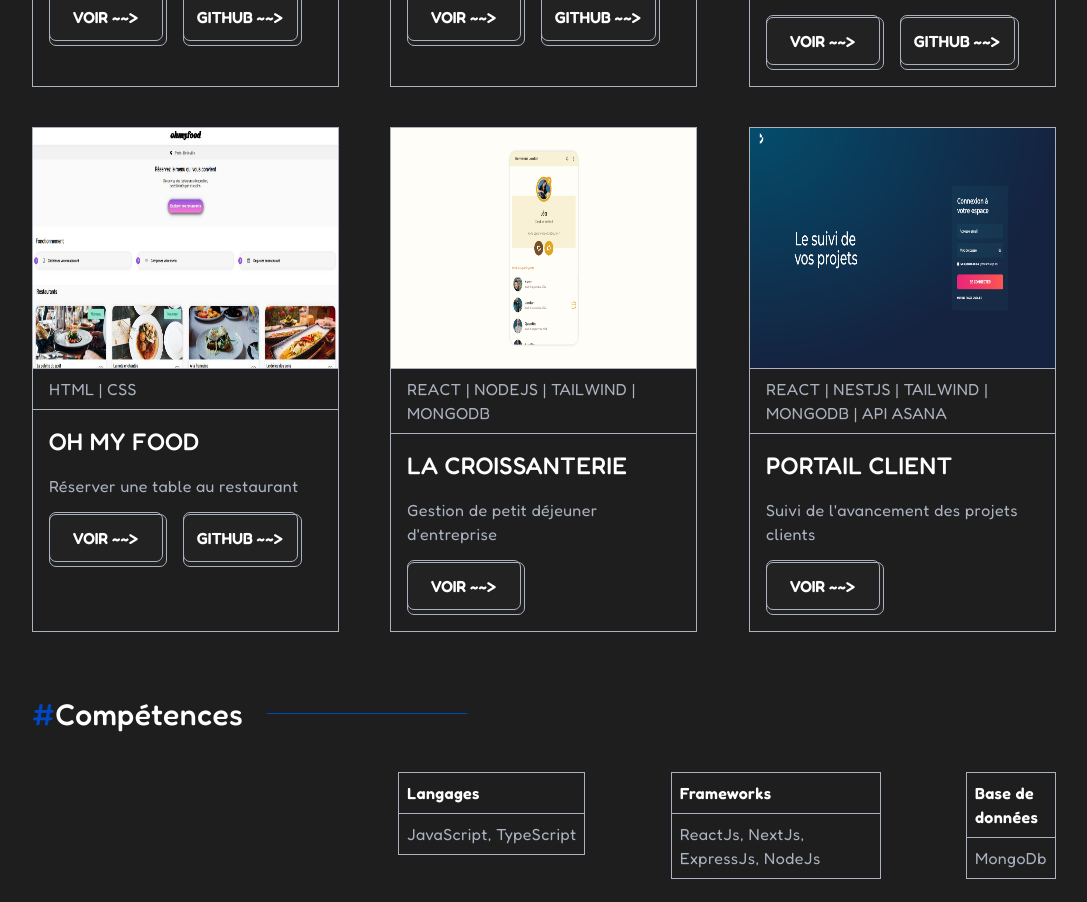
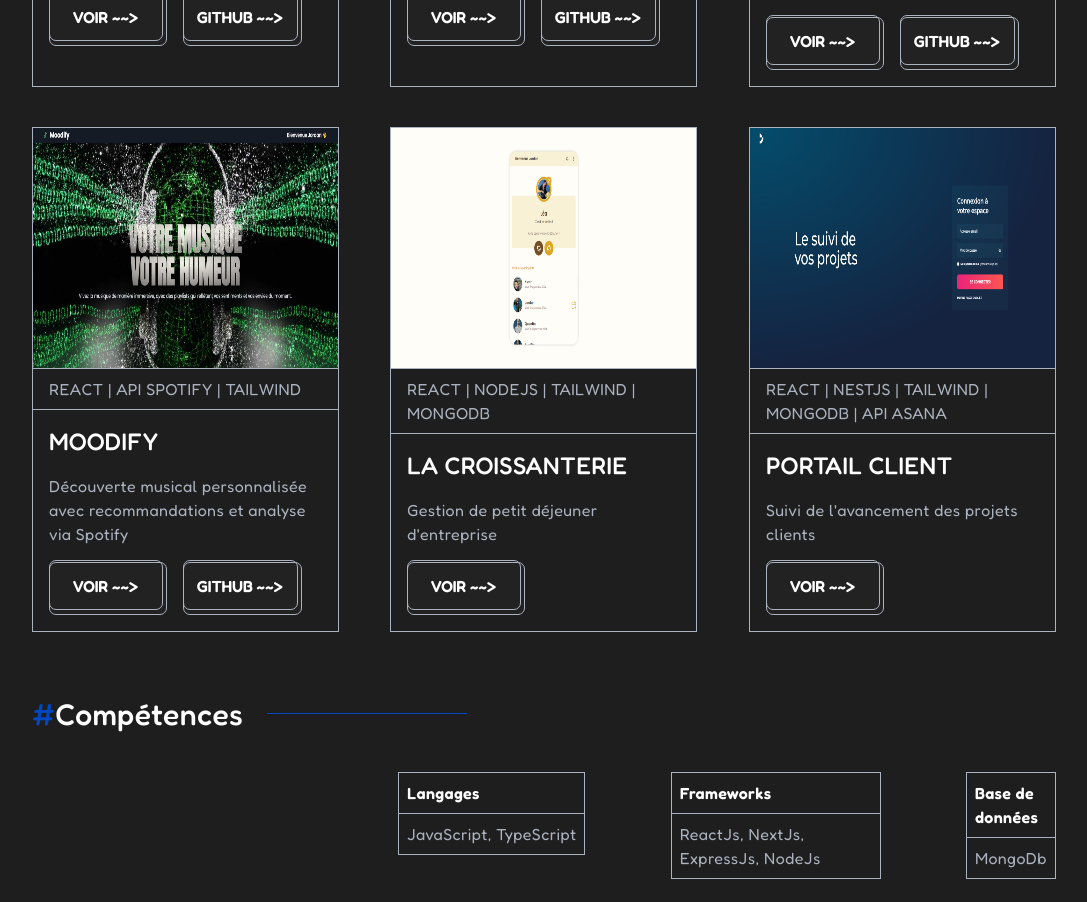
Before and after one commit to jordanconot/portfolio, a Next.js app: page / in a window 1280 px wide. Shown: the part 1460-2362 px from the top of the page, without its empty margins (96-1183 px from the left). Built offline with nearby package versions, Linux system fonts and the light colour scheme.

Commit message:
feat: added projet moodify

```diff
--- a/src/components/Projects.tsx
+++ b/src/components/Projects.tsx
@@ -160,6 +160,23 @@ const Projects: React.FC<ProjectsProps> = ({ isProjectsPage }) => {
 
                 <div ref={ref4} className={`w-full border-color-2 border flex flex-col lg:w-[47%] xl:w-[30%] animate__animated ${inView4 ? 'animate__zoomIn' : 'opacity-0'}`} style={{ animationDelay: calculateDelay(4) }}>
                     <div className='h-60 flex relative'>
+                        <Image className='lg:h-60' src='/assets/img/moodify.jpg' alt='Projet Moodify' fill sizes="(max-width: 768px) 100%, (max-width: 1200px) 50%, 33%" />
+                    </div>
+                    <div className='border-color-2 border flex p-2 border-x-0'>
+                        <p className='text-color-2 uppercase pl-2'>{t('Main.card.card-4.language')}</p>
+                    </div>
+                    <div className='flex flex-col gap-4 p-4'>
+                        <p className='uppercase text-color-3 text-2xl font-medium'>{t('Main.card.card-4.title')}</p>
+                        <p className='text-color-2'>{t('Main.card.card-4.description')}</p>
+                        <div className='flex flex-row gap-4'>
+                            <Btn textKey='Main.btn-live' link='https://moodify-two.vercel.app/' showArrow />
+                            <Btn textKey='Main.btn-github' link='https://github.com/jordanconot/moodify' showArrow />
+                        </div>
+                    </div>
+                </div>
+
+                {/* <div ref={ref4} className={`w-full border-color-2 border flex flex-col lg:w-[47%] xl:w-[30%] animate__animated ${inView4 ? 'animate__zoomIn' : 'opacity-0'}`} style={{ animationDelay: calculateDelay(4) }}>
+                    <div className='h-60 flex relative'>
                         <Image className='lg:h-60' src='/assets/img/oh-my-food.jpg' alt='Projet Oh my food' fill sizes="(max-width: 768px) 100%, (max-width: 1200px) 50%, 33%" />
                     </div>
                     <div className='border-color-2 border flex p-2 border-x-0'>
@@ -173,7 +190,7 @@ const Projects: React.FC<ProjectsProps> = ({ isProjectsPage }) => {
                             <Btn textKey='Main.btn-github' link='https://github.com/jordanconot/Conotjordan_P3_01082021' showArrow />
                         </div>
                     </div>
-                </div>
+                </div> */}
 
                 <div ref={ref5} className={`w-full border-color-2 border flex flex-col lg:w-[47%] xl:w-[30%] animate__animated ${inView5 ? 'animate__zoomIn' : 'opacity-0'}`} style={{ animationDelay: calculateDelay(5) }}>
                     <div className='h-60 flex relative'>
--- a/src/translations/en.json
+++ b/src/translations/en.json
@@ -44,9 +44,9 @@
                 "description": "Recipe search algorithm"
             },
             "card-4": {
-                "language": "Html | css",
-                "title": "Oh my food",
-                "description": "Booking a table at a restaurant"
+                "language": "React | Api Spotify | Tailwind",
+                "title": "Moodify",
+                "description": "Personalised music discovery with recommendations and taste analysis via Spotify"
             },
             "card-5": {
                 "language": "React | NodeJs | Tailwind | Mongodb",
--- a/src/translations/fr.json
+++ b/src/translations/fr.json
@@ -44,9 +44,9 @@
                 "description": "Algorithme de recherche pour recette de cuisine"
             },
             "card-4": {
-                "language": "Html | css",
-                "title": "Oh my food",
-                "description": "Réserver une table au restaurant"
+                "language": "React | Api Spotify | Tailwind",
+                "title": "Moodify",
+                "description": "Découverte musical personnalisée avec recommandations et analyse via Spotify"
             },
             "card-5": {
                 "language": "React | NodeJs | Tailwind | Mongodb",
```
Also changed, not shown: public/assets/img/moodify.jpg (added).
